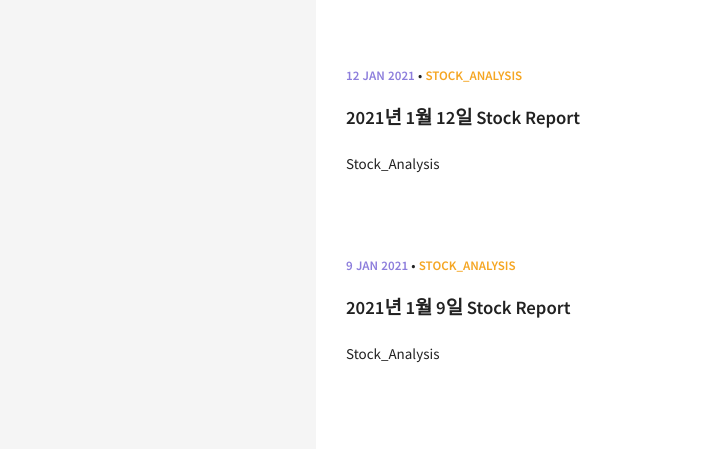
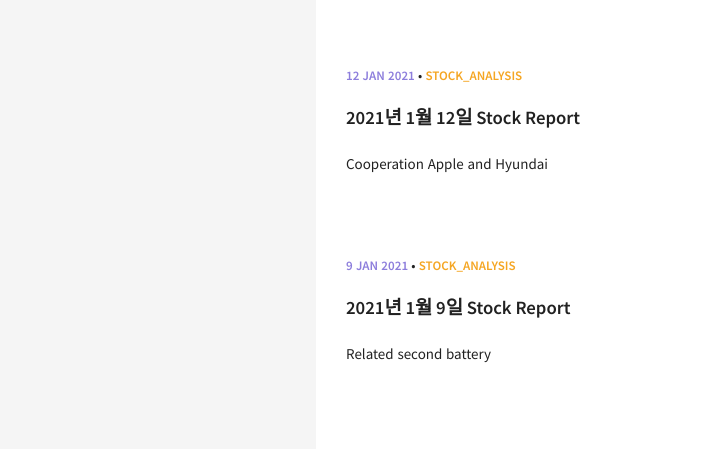
Before and after one commit to donaldaq/donaldaq.github.io, a Jekyll site: the page built from index.html, in a window 1280 px wide. Shown: the top 449 px of the page, without its empty margins (4-729 px from the left). Built offline with Jekyll 4.4.1, drawn with Linux system fonts in a browser that asks for light colours.

Commit message:
excerpt changed

```diff
--- a/_posts/2021-01-12-Stock Report.md
+++ b/_posts/2021-01-12-Stock Report.md
@@ -1,7 +1,7 @@
 ---
 layout: post
 title: 2021년 1월 12일 Stock Report
-excerpt: "Stock_Analysis"
+excerpt: "Cooperation Apple and Hyundai"
 categories: [Stock_Analysis]
 comments: true
 
```
Also changed, not shown: _posts/2021-01-09-Stock Report.md (+1 -1 lines).
